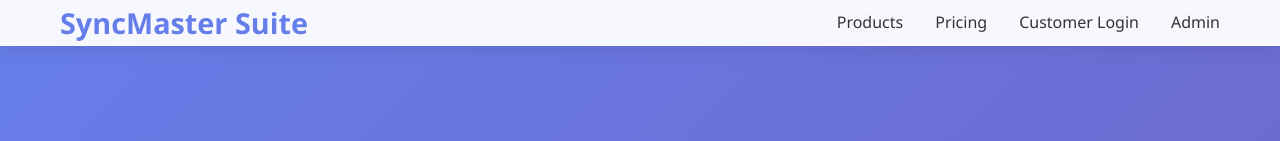
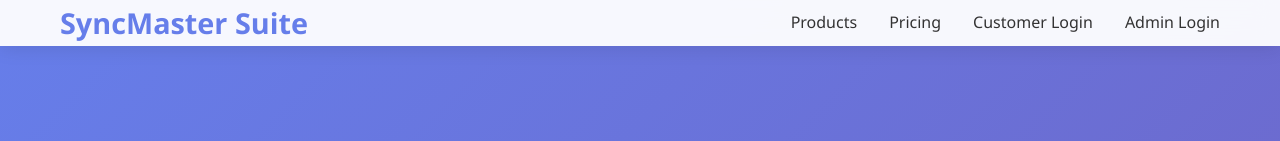
Before and after one commit to tremitch1978/syncmaster-suite, a plain HTML site: page index.html in a window 1280 px wide. Shown: the top 141 px of the page. Drawn offline with Linux system fonts and the light colour scheme.

Commit message:
Update index.html

```diff
--- a/index.html
+++ b/index.html
@@ -228,6 +228,7 @@
             width: 100%;
             text-align: center;
             margin-top: 1rem;
+            cursor: pointer;
         }
 
         .cta-button:hover {
@@ -361,7 +362,7 @@
                 <li><a href="#products">Products</a></li>
                 <li><a href="#pricing">Pricing</a></li>
                 <li><a href="https://mzhyi8c11y0d.manus.space" target="_blank">Customer Login</a></li>
-                <li><a href="https://mzhyi8c11y0d.manus.space" target="_blank">Admin</a></li>
+                <li><a href="https://syncmaster-admin.manus.space" target="_blank">Admin Login</a></li>
             </ul>
         </nav>
     </header>
```
